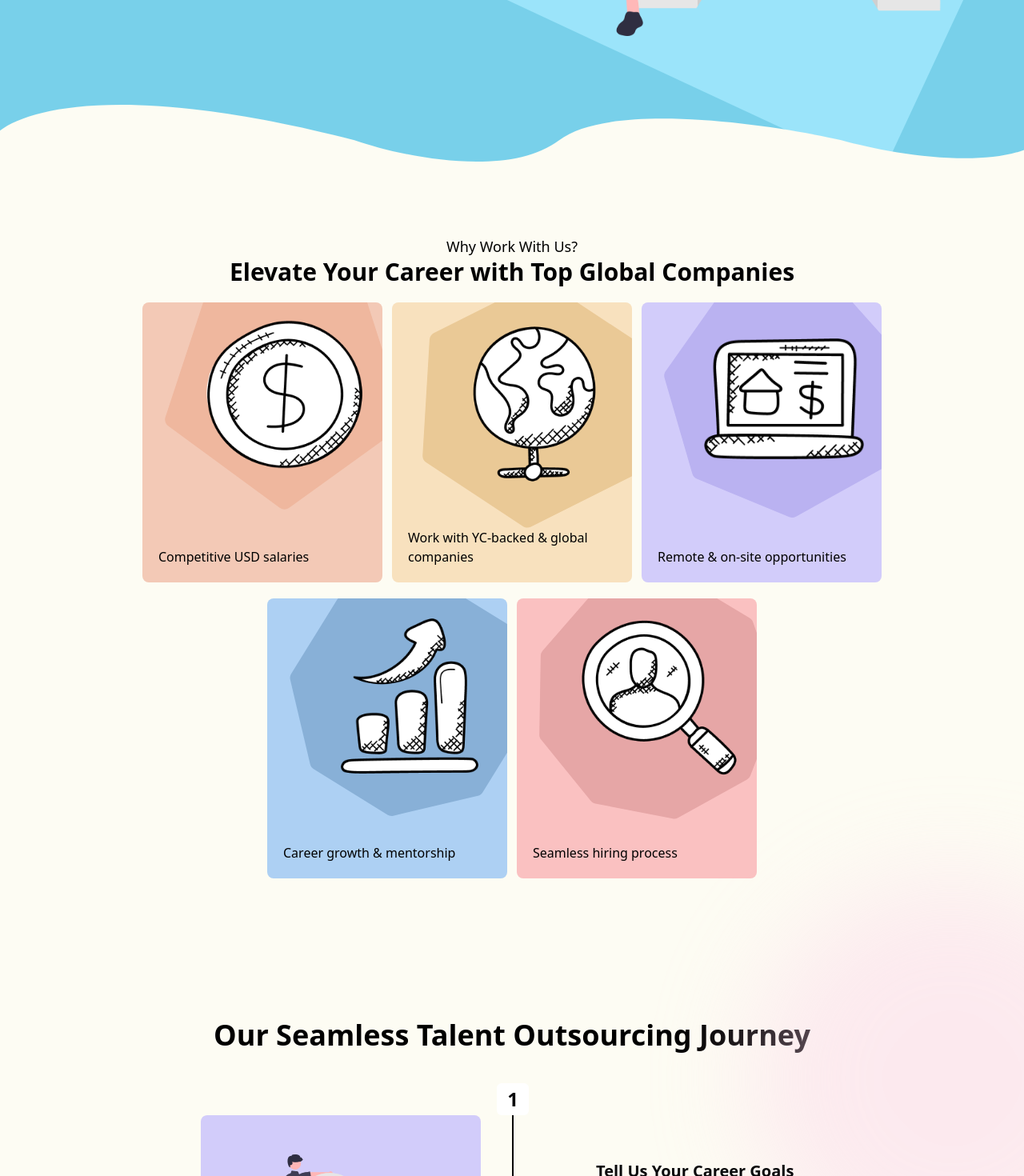
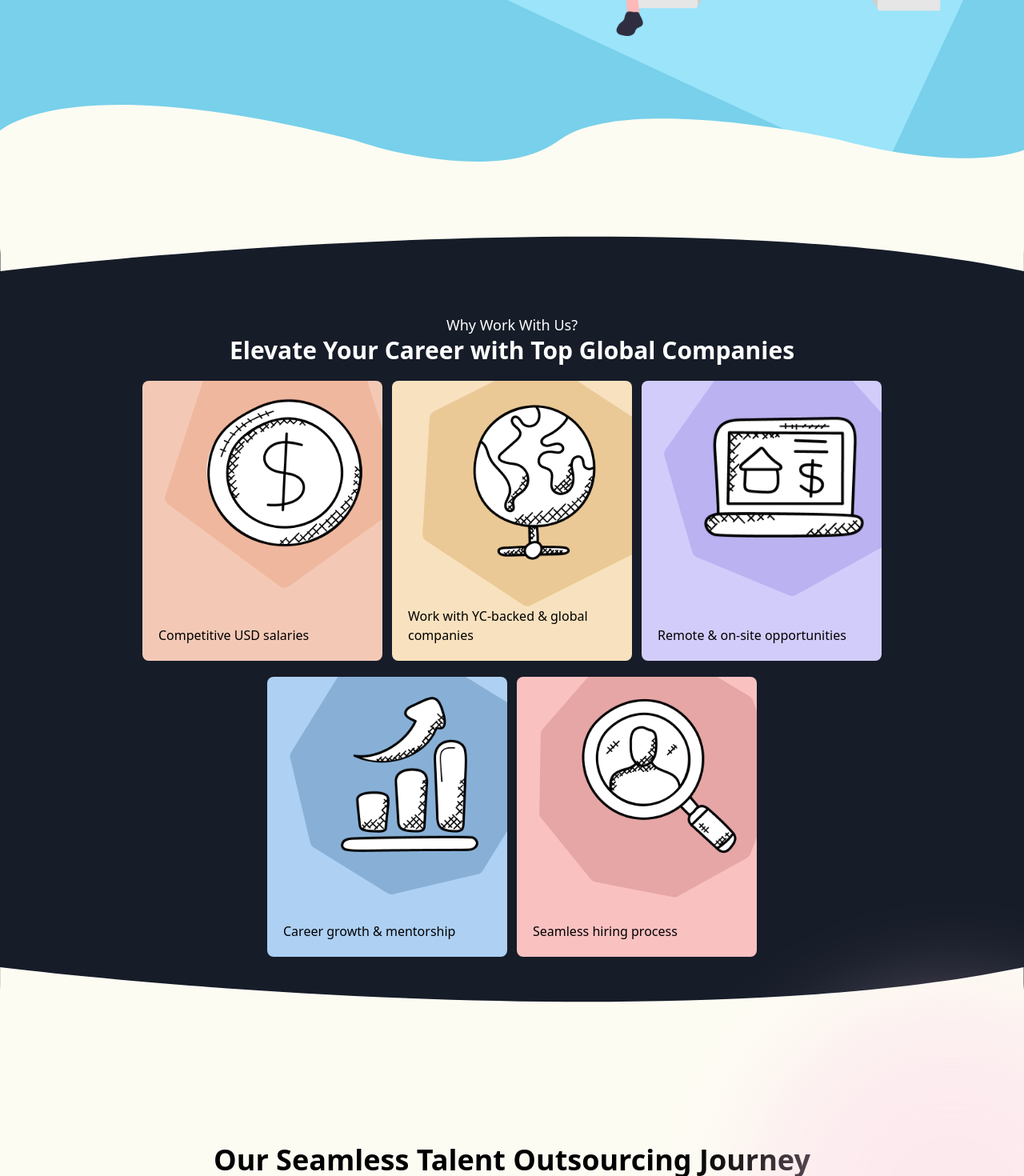
Before and after one commit to Saith-Ahmad/webwork, a Next.js app: page /job-seekers in a window 1280 px wide. Shown: the part 662-2132 px from the top of the page at 80% size. Built offline with nearby package versions, Linux system fonts and the light colour scheme; no server answers.

Commit message:
Section bg

```diff
--- a/components/pages/JobSeekers/WorkWithUs.tsx
+++ b/components/pages/JobSeekers/WorkWithUs.tsx
@@ -3,51 +3,53 @@ import React from 'react'
 
 function WorkWithUs() {
     return (
-        <div className='container my-20'>
+        <div className='bg-[#161C28] py-12 rounded-t-3xl rounded-b-3xl my-20 relative min-h-[120vh] flex justify-center items-center'>
+
+            {/* Top and Bottom Curve */}
+            <div className='absolute md:-top-4 -top-1 right-0 w-[100vw]'>
+                <img src="/assets/upper_curve.svg" alt="curve" className='w-[100vw]' />
+            </div>
+            <div className='absolute md:-bottom-4 -bottom-1 right-0 w-[100vw]'>
+                <img src="/assets/bottom_curve.svg" alt="curve" className='w-[100vw]' />
+            </div>
+
+            <div className='container'>
                 <div className='w-full mt-10'>
-                <h5 className='text-center text-black text-lg font-medium capitalize'>Why Work With Us?</h5>
-                <h4 className='text-black text-center md:text-3xl text-2xl  font-bold'>Elevate Your Career with Top Global Companies</h4>
+                    <h5 className='text-center text-white text-lg font-medium capitalize'>Why Work With Us?</h5>
+                    <h4 className='text-white text-center md:text-3xl text-2xl font-bold'>Elevate Your Career with Top Global Companies</h4>
 
                     <div className='flex flex-row flex-wrap gap-3 justify-center items-center mt-5'>
 
-
-
                         <div className='bg-[#F3C9B6] p-5 overflow-hidden h-[350px] md:max-w-[300px] w-full rounded-lg flex flex-col justify-between'>
-                        <div className='relative  flex justify-center items-center -mr-14 -mt-12'>
+                            <div className='relative flex justify-center items-center -mr-14 -mt-12'>
                                 <Image src='/assets/polygon1.svg' alt='polygon' width={300} height={300} />
                                 <Image src='/assets/p_icon1.png' alt='polygon' className='absolute' width={200} height={200} />
                             </div>
                             <h5 className='text-black text-base font-medium'>Competitive USD salaries</h5>
                         </div>
 
-
                         <div className='bg-[#F8E1BE] p-5 overflow-hidden h-[350px] md:max-w-[300px] w-full rounded-lg flex flex-col justify-between'>
-                        <div className='relative  flex justify-center items-center -mr-14 -mt-12'>
+                            <div className='relative flex justify-center items-center -mr-14 -mt-12'>
                                 <Image src='/assets/polygon2.svg' alt='polygon' width={280} height={280} />
                                 <Image src='/assets/p_icon2.png' alt='polygon' className='absolute' width={200} height={200} />
                             </div>
                             <h5 className='text-black text-base font-medium'>Work with YC-backed & global companies</h5>
                         </div>
 
-
                         <div className='bg-[#D2CCFA] p-5 overflow-hidden h-[350px] md:max-w-[300px] w-full rounded-lg flex flex-col justify-between'>
-                        <div className='relative  flex justify-center items-center -mr-14 -mt-12'>
+                            <div className='relative flex justify-center items-center -mr-14 -mt-12'>
                                 <Image src='/assets/polygon3.svg' alt='polygon' width={300} height={300} />
                                 <Image src='/assets/p_icon3.png' alt='polygon' className='absolute' width={200} height={200} />
                             </div>
                             <h5 className='text-black text-base font-medium'>Remote & on-site opportunities</h5>
                         </div>
 
-
-
-
                     </div>
-
 
                     <div className='flex flex-row flex-wrap gap-3 justify-center items-center mt-5'>
 
                         <div className='bg-[#ADD0F3] p-5 overflow-hidden h-[350px] md:max-w-[300px] w-full rounded-lg flex flex-col justify-between'>
-                        <div className='relative  flex justify-center items-center -mr-14 -mt-12'>
+                            <div className='relative flex justify-center items-center -mr-14 -mt-12'>
                                 <Image src='/assets/polygon4.svg' alt='polygon' width={300} height={300} />
                                 <Image src='/assets/p_icon4.png' alt='polygon' className='absolute' width={200} height={200} />
                             </div>
@@ -55,7 +57,7 @@ function WorkWithUs() {
                         </div>
 
                         <div className='bg-[#FAC1C1] p-5 overflow-hidden h-[350px] md:max-w-[300px] w-full rounded-lg flex flex-col justify-between'>
-                        <div className='relative  flex justify-center items-center -mr-14 -mt-12'>
+                            <div className='relative flex justify-center items-center -mr-14 -mt-12'>
                                 <Image src='/assets/polygon5.svg' alt='polygon' width={300} height={300} />
                                 <Image src='/assets/p_icon5.png' alt='polygon' className='absolute' width={200} height={200} />
                             </div>
@@ -64,11 +66,7 @@ function WorkWithUs() {
 
                     </div>
 
-
-
-
-
-
+                </div>
             </div>
         </div>
     )
```
Lines whose indentation alone changed are shown as unchanged.
